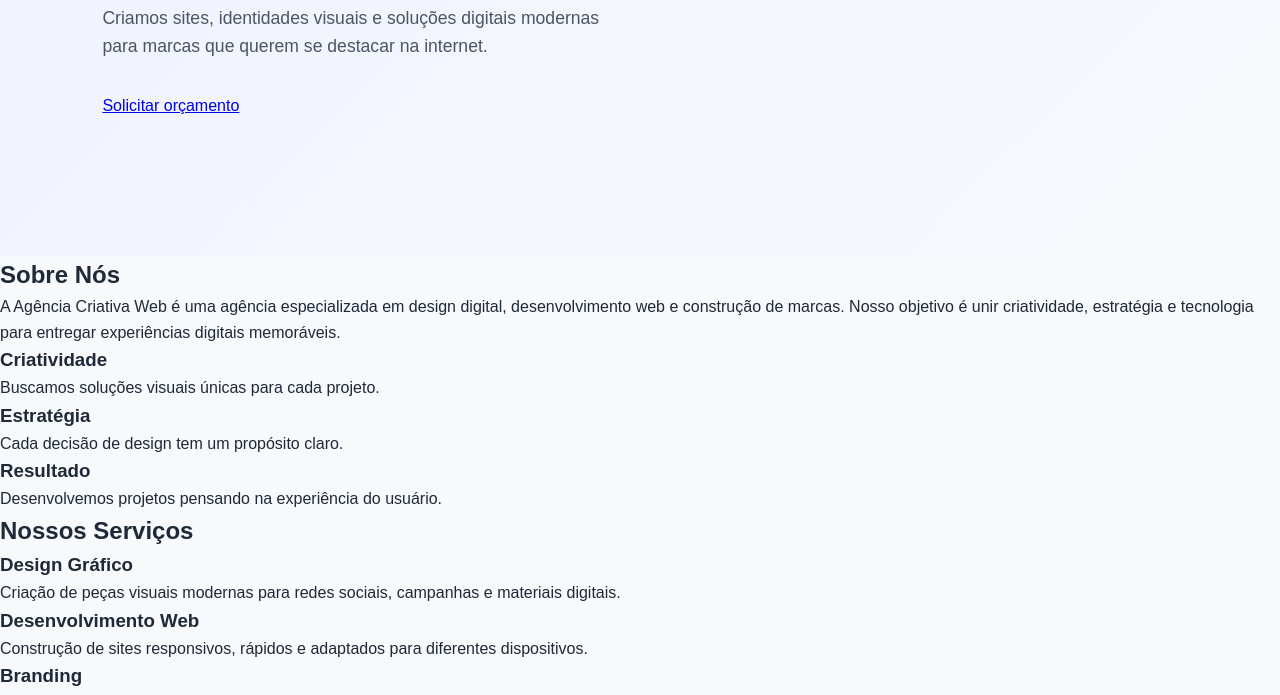
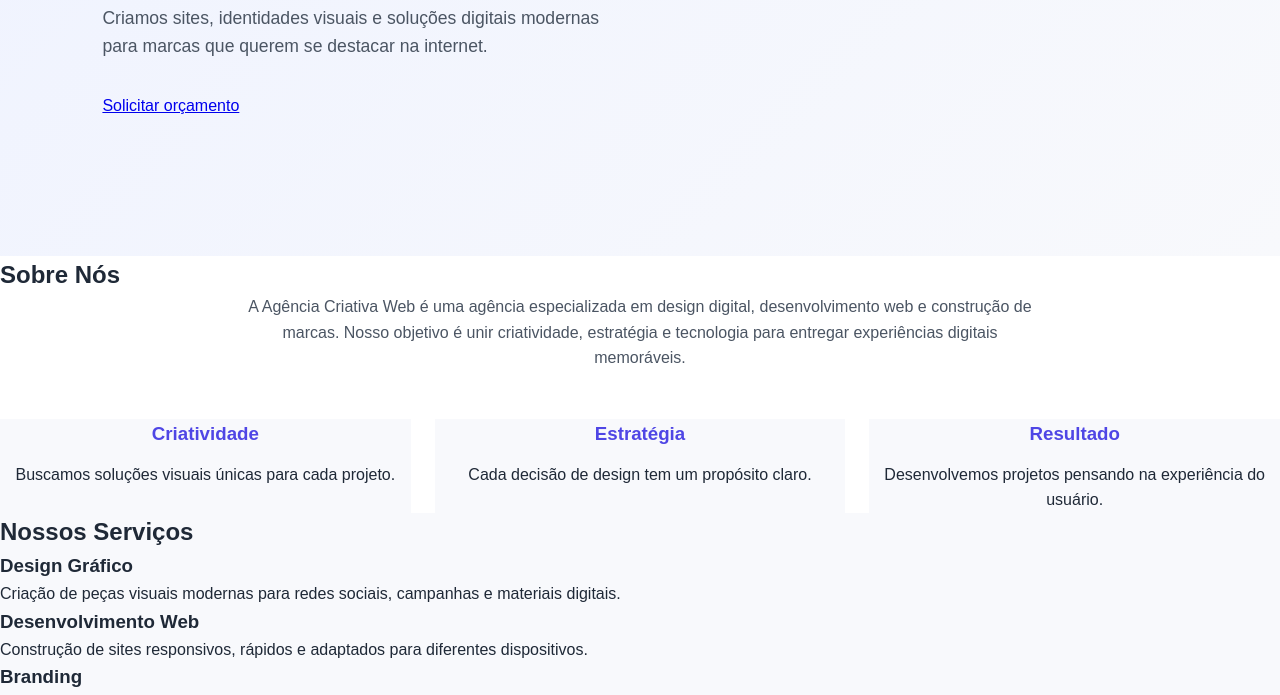
Before and after one commit to hildeki/Agencia-criativa, a website: page index.html in a window 1280 px wide. Shown: the part 536-1231 px from the top of the page. Drawn offline with nearby package versions, Linux system fonts and the light colour scheme; files that its build step writes are made by us from their sources.

Commit message:
refactor: aplica Sass na secao About

```diff
--- a/scss/_layout.scss
+++ b/scss/_layout.scss
@@ -1,5 +1,5 @@
-@use 'variaveis' as v;
-@use 'mixins' as m;
+@use "variaveis" as v;
+@use "mixins" as m;
 
 // Header
 .header {
@@ -18,7 +18,6 @@
   z-index: 10;
   box-shadow: 0 0.2rem 1rem rgba(0, 0, 0, 0.08);
 
-
   &__logo {
     font-size: v.$tamanho-fonte-grande;
     font-weight: bold;
@@ -26,9 +25,7 @@
   }
 
   &__nav {
-        @include m.flex(
-            $gap: v.$espacamento-medio
-        );
+    @include m.flex($gap: v.$espacamento-medio);
   }
 
   &__link {
@@ -54,11 +51,7 @@
     $gap: v.$espacamento-extra-grande
   );
 
-    background: linear-gradient(
-        135deg,
-        v.$cor-fundo-claro,
-        v.$cor-fundo
-    );
+  background: linear-gradient(135deg, v.$cor-fundo-claro, v.$cor-fundo);
 
   &__content,
   &__image-wrapper {
@@ -84,3 +77,29 @@
     box-shadow: 0 1rem 2rem rgba(0, 0, 0, 0.12);
   }
 }
+
+.about {
+  background-color: v.$cor-branca;
+
+  &__text {
+    max-width: 50rem;
+    margin: 0 auto 3rem;
+    text-align: center;
+    color: v.$cor-texto-secundario;
+  }
+
+  &__values {
+    @include m.flex($justify: center, $gap: v.$espacamento-medio);
+  }
+
+  &__card {
+    flex: 1;
+    background-color: v.$cor-fundo;
+    text-align: center;
+  }
+
+  &__card-title {
+    margin-bottom: 0.8rem;
+    color: v.$cor-primaria;
+  }
+}
```
Also changed, not shown: css/estilos.css, 1 other file. Lines whose indentation alone changed are shown as unchanged.
